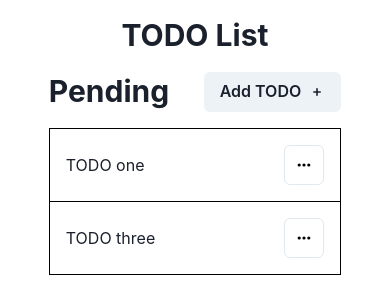
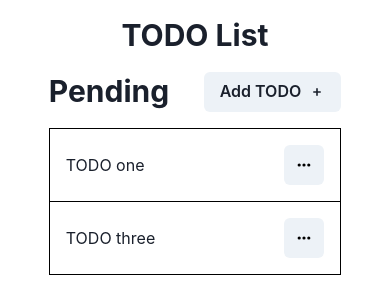
Before and after one commit to reecemillsom/mobx-todos, a React (Create React App) app: page / in a window 390 px wide. Shown: the top 297 px of the page. Built offline with nearby package versions, Linux system fonts and the light colour scheme.

Commit message:
different-menu-on-mobile-view
1. Making the dots menu button solid like the table / desktop buttons.

```diff
--- a/src/components/TODOItem/MenuOptions.tsx
+++ b/src/components/TODOItem/MenuOptions.tsx
@@ -32,7 +32,7 @@ export const MenuOptions: FC<Props> = ({
 
             <S.MobileMenuItems>
                 <Menu>
-                    <MenuButton as={IconButton} aria-label="Options" icon={<DotsMenu/>} variant="outline"
+                    <MenuButton as={IconButton} aria-label="Options" icon={<DotsMenu/>} variant="solid"
                                 isDisabled={itemBeingEditedOrCreated}/>
                     <MenuList>
                         <MenuItem icon={<EditIcon/>} onClick={() => setEditing(true)}>
```
